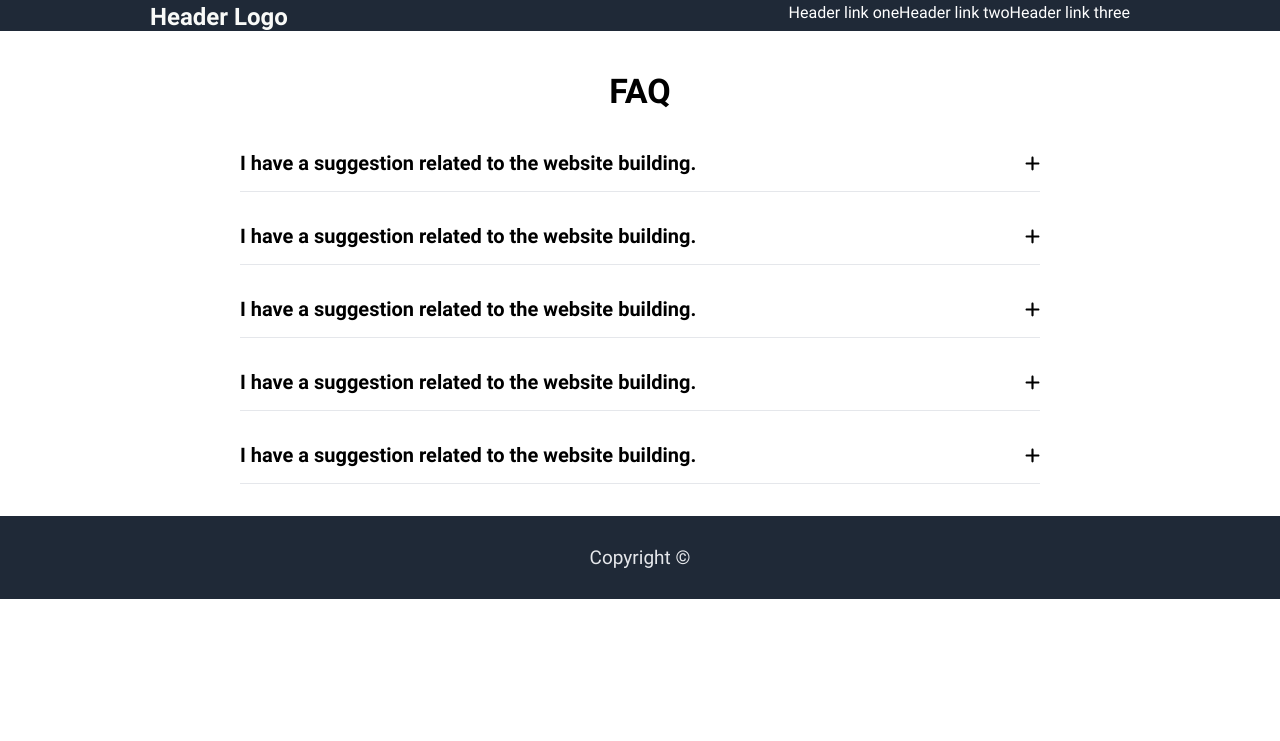
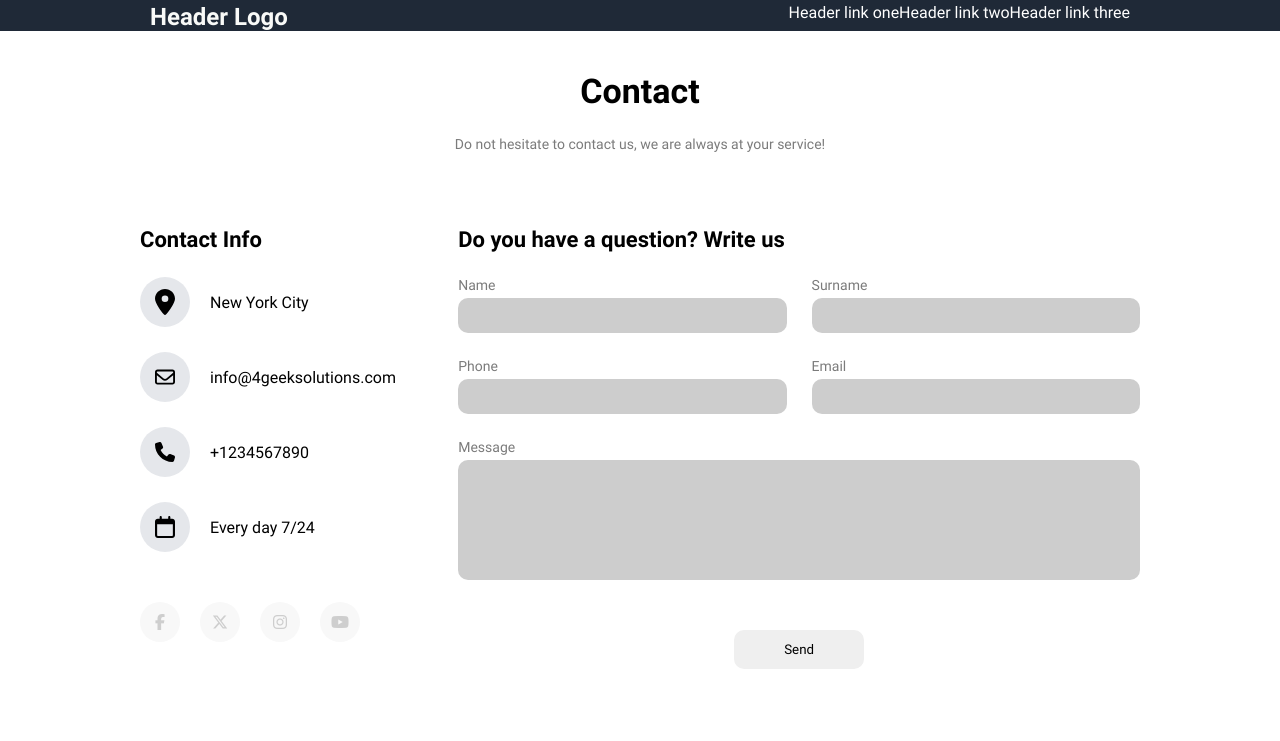
Before and after one commit to Jminx42/main-css-project, a plain HTML site: page pages/contact-faq/index.html in a window 1280 px wide. Shown: the top 741 px of the page. Drawn offline with Linux system fonts and the light colour scheme.

Commit message:
Contact part created.

```diff
--- a/pages/contact-faq/index.html
+++ b/pages/contact-faq/index.html
@@ -3,6 +3,13 @@
   <head>
     <meta charset="UTF-8" />
     <meta name="viewport" content="width=device-width, initial-scale=1.0" />
+    <link
+      rel="stylesheet"
+      href="https://cdnjs.cloudflare.com/ajax/libs/font-awesome/6.5.1/css/all.min.css"
+      integrity="sha512-DTOQO9RWCH3ppGqcWaEA1BIZOC6xxalwEsw9c2QQeAIftl+Vegovlnee1c9QX4TctnWMn13TZye+giMm8e2LwA=="
+      crossorigin="anonymous"
+      referrerpolicy="no-referrer"
+    />
     <link rel="stylesheet" href="../../styles/style.css" />
     <link rel="stylesheet" href="./style.css" />
     <title>Contact - FAQ</title>
@@ -20,8 +27,107 @@
     </header>
 
     <main>
+      <section class="contact-container" id="contact">
+        <h2 class="title">Contact</h2>
+        <p class="under-title">
+          Do not hesitate to contact us, we are always at your service!
+        </p>
+        <div class="inner-contact">
+          <div class="contact-info-container">
+            <h3>Contact Info</h3>
+            <ul class="contact-infos">
+              <li class="contact-info">
+                <div class="info-image">
+                  <img
+                    src="../../images/location-dot-solid.svg"
+                    alt="Location icon"
+                  />
+                </div>
+                <address>New York City</address>
+              </li>
+              <li class="contact-info">
+                <div class="info-image">
+                  <img
+                    src="../../images/envelope-regular.svg"
+                    alt="Email icon"
+                  />
+                </div>
+                <a href="mailto:info@4geeksolutions.com"
+                  >info@4geeksolutions.com</a
+                >
+              </li>
+              <li class="contact-info">
+                <div class="info-image">
+                  <img src="../../images/phone-solid.svg" alt="Phone icon" />
+                </div>
+                <a href="tel:+1234567890">+1234567890</a>
+              </li>
+              <li class="contact-info">
+                <div class="info-image">
+                  <img
+                    src="../../images/calendar-regular.svg"
+                    alt="Calendar icon"
+                  />
+                </div>
+                <span>Every day 7/24</span>
+              </li>
+            </ul>
+            <ul class="social-media-icons">
+              <li>
+                <a href="#" target="_blank" class="fb"
+                  ><i class="fa-brands fa-facebook-f"></i
+                ></a>
+              </li>
+              <li>
+                <a href="#" target="_blank" class="x"
+                  ><i class="fa-brands fa-x-twitter"></i
+                ></a>
+              </li>
+              <li>
+                <a href="#" target="_blank" class="ig"
+                  ><i class="fa-brands fa-instagram"></i
+                ></a>
+              </li>
+              <li>
+                <a href="#" target="_blank" class="yt"
+                  ><i class="fa-brands fa-youtube"></i
+                ></a>
+              </li>
+            </ul>
+          </div>
+          <form class="contact">
+            <h3>Do you have a question? Write us</h3>
+            <div class="two-forms">
+              <div class="form-group">
+                <label for="name">Name</label>
+                <input type="text" id="name" name="name" />
+              </div>
+              <div class="form-group">
+                <label for="surname">Surname</label>
+                <input type="text" id="surname" name="surname" />
+              </div>
+            </div>
+            <div class="two-forms">
+              <div class="form-group">
+                <label for="phone">Phone</label>
+                <input type="text" id="phone" name="phone" />
+              </div>
+              <div class="form-group">
+                <label for="email">Email</label>
+                <input type="email" id="email" name="email" />
+              </div>
+            </div>
+            <div class="form-group">
+              <label for="message">Message</label>
+              <textarea id="message" name="message"></textarea>
+            </div>
+            <input type="submit" value="Send" />
+          </form>
+        </div>
+      </section>
+
       <section class="faq-container">
-        <h2 class="faq-title">FAQ</h2>
+        <h2 class="title">FAQ</h2>
         <ul class="faqs">
           <li class="faq">
             <button class="faq-question">
@@ -29,10 +135,7 @@
               <i><img src="../../images/plus-solid.svg" alt="Plus icon" /></i>
             </button>
             <div class="faq-answer">
-              <p>
-                You can send your suggestion via our
-                <a href="#">Contact form</a>.
-              </p>
+              <p>You can send your suggestion via our Contact form.</p>
             </div>
           </li>
           <li class="faq">
@@ -41,10 +144,7 @@
               <i><img src="../../images/plus-solid.svg" alt="Plus icon" /></i>
             </button>
             <div class="faq-answer">
-              <p>
-                You can send your suggestion via our
-                <a href="#">Contact form</a>.
-              </p>
+              <p>You can send your suggestion via our Contact form.</p>
             </div>
           </li>
           <li class="faq">
@@ -53,39 +153,11 @@
               <i><img src="../../images/plus-solid.svg" alt="Plus icon" /></i>
             </button>
             <div class="faq-answer">
-              <p>
-                You can send your suggestion via our
-                <a href="#">Contact form</a>.
-              </p>
-            </div>
-          </li>
-          <li class="faq">
-            <button class="faq-question">
-              <h3>I have a suggestion related to the website building.</h3>
-              <i><img src="../../images/plus-solid.svg" alt="Plus icon" /></i>
-            </button>
-            <div class="faq-answer">
-              <p>
-                You can send your suggestion via our
-                <a href="#">Contact form</a>.
-              </p>
-            </div>
-          </li>
-          <li class="faq">
-            <button class="faq-question">
-              <h3>I have a suggestion related to the website building.</h3>
-              <i><img src="../../images/plus-solid.svg" alt="Plus icon" /></i>
-            </button>
-            <div class="faq-answer">
-              <p>
-                You can send your suggestion via our
-                <a href="#">Contact form</a>.
-              </p>
+              <p>You can send your suggestion via our Contact form.</p>
             </div>
           </li>
         </ul>
       </section>
-      <section class="contact"></section>
     </main>
 
     <footer>
--- a/pages/contact-faq/style.css
+++ b/pages/contact-faq/style.css
@@ -1,3 +1,11 @@
+* {
+  box-sizing: border-box;
+}
+
+a {
+  text-decoration: none;
+}
+
 ul {
   list-style-type: none;
 }
@@ -6,17 +14,165 @@ ul {
   padding: 0 150px;
 }
 
-.faq-container {
-  max-width: 800px;
+.faq-container,
+.contact-container {
+  max-width: 1000px;
   width: 90%;
   margin: 0 auto;
 }
 
-.faq-title {
+.title {
   font-size: 34px;
   margin: 40px 0;
   text-align: center;
 }
+
+/* Contact */
+
+.contact-container .title {
+  margin-bottom: 25px;
+}
+
+.under-title {
+  font-size: 14px;
+  text-align: center;
+  color: #7b7b7b;
+}
+
+.inner-contact {
+  margin: 75px 0;
+  display: flex;
+  align-items: flex-start;
+}
+
+.contact-info-container {
+  width: 35%;
+}
+
+.contact-info-container h3,
+form.contact h3 {
+  font-size: 22px;
+}
+
+.contact-infos {
+  display: flex;
+  flex-direction: column;
+  gap: 25px;
+  margin: 25px 0;
+}
+
+.contact-infos .contact-info {
+  display: flex;
+  align-items: center;
+  gap: 20px;
+}
+
+.contact-info .info-image {
+  width: 50px;
+  padding: 15px;
+  height: 50px;
+  border-radius: 50px;
+  background-color: #e5e7eb;
+  display: flex;
+  justify-content: center;
+  align-items: center;
+}
+
+.contact-info a,
+.contact-info span,
+.contact-info address {
+  font-size: 16px;
+  font-style: normal;
+  color: black;
+}
+
+.social-media-icons {
+  display: flex;
+  gap: 20px;
+  margin-top: 50px;
+  align-items: center;
+}
+
+.social-media-icons li a {
+  width: 40px;
+  height: 40px;
+  background-color: #f8f8f8;
+  display: flex;
+  justify-content: center;
+  align-items: center;
+  border-radius: 50px;
+  color: #cecece;
+  transition: all 0.3s;
+}
+
+.social-media-icons li a:hover {
+  color: white;
+}
+
+.social-media-icons li a.fb:hover {
+  background-color: #3b5999;
+}
+.social-media-icons li a.x:hover {
+  background-color: #000;
+}
+.social-media-icons li a.ig:hover {
+  background-color: #f52129;
+}
+.social-media-icons li a.yt:hover {
+  background-color: #f00;
+}
+
+form.contact {
+  width: 75%;
+}
+
+form.contact h3 {
+  margin-bottom: 25px;
+}
+
+form.contact .two-forms {
+  display: flex;
+  gap: 25px;
+  width: 100%;
+  margin-bottom: 25px;
+}
+
+form.contact .form-group {
+  display: flex;
+  flex-direction: column;
+  gap: 5px;
+  width: 100%;
+}
+
+form.contact .form-group label {
+  font-size: 14px;
+  color: #7b7b7b;
+}
+
+form.contact .form-group input,
+form.contact .form-group textarea {
+  border-radius: 10px;
+  background-color: #cdcdcd;
+  width: 100%;
+  outline: none;
+  border: none;
+  padding: 10px;
+}
+
+form.contact .form-group textarea {
+  height: 120px;
+  resize: none;
+}
+
+form.contact input[type="submit"] {
+  padding: 12px 50px;
+  border: none;
+  border-radius: 10px;
+  display: block;
+  margin: 50px auto 0;
+}
+
+/* FAQ */
 
 .faq {
   padding-bottom: 16px;
@@ -67,6 +223,3 @@ ul {
   display: none;
   margin: 20px 0;
 }
-
-.faq.open .faq-question i {
-}
```
Also changed, not shown: images/calendar-regular.svg (added), images/envelope-regular.svg (added), images/location-dot-solid.svg (added), images/phone-solid.svg (added).
